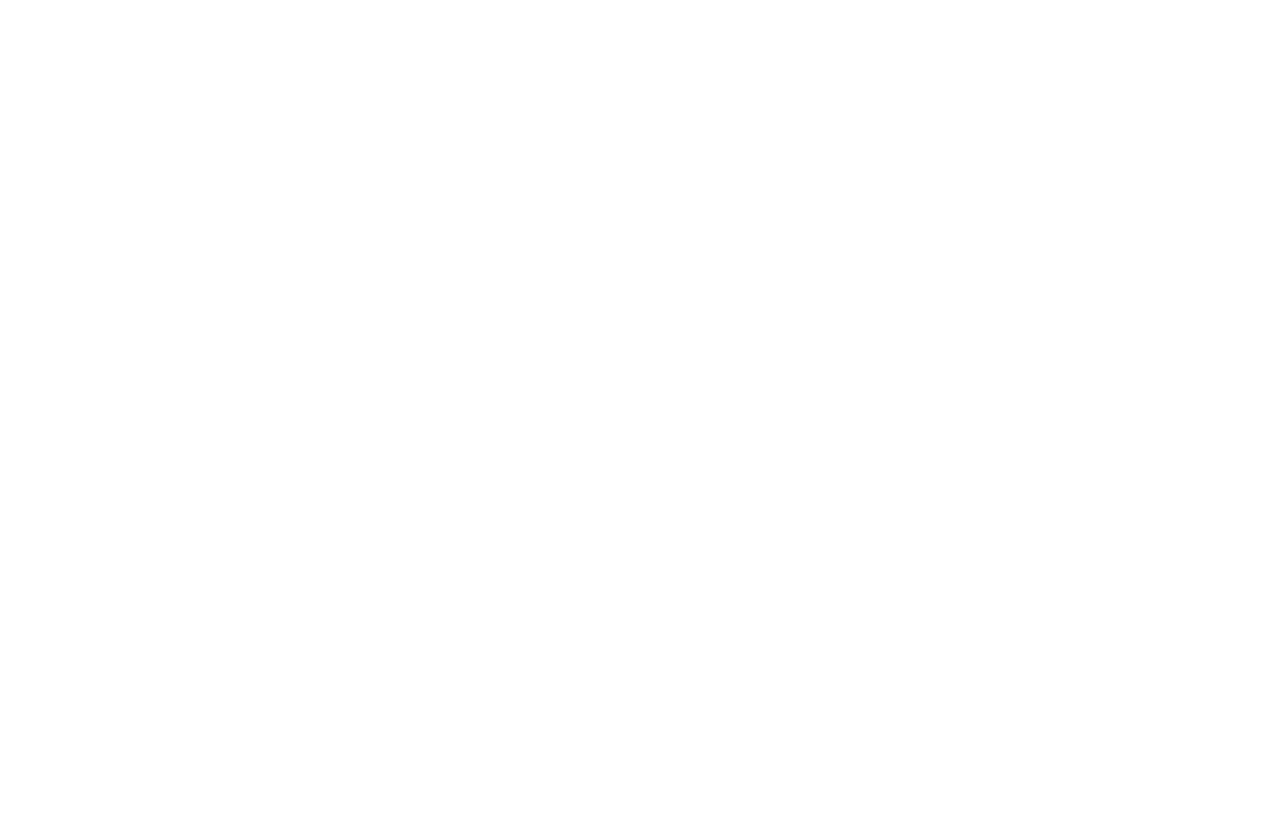
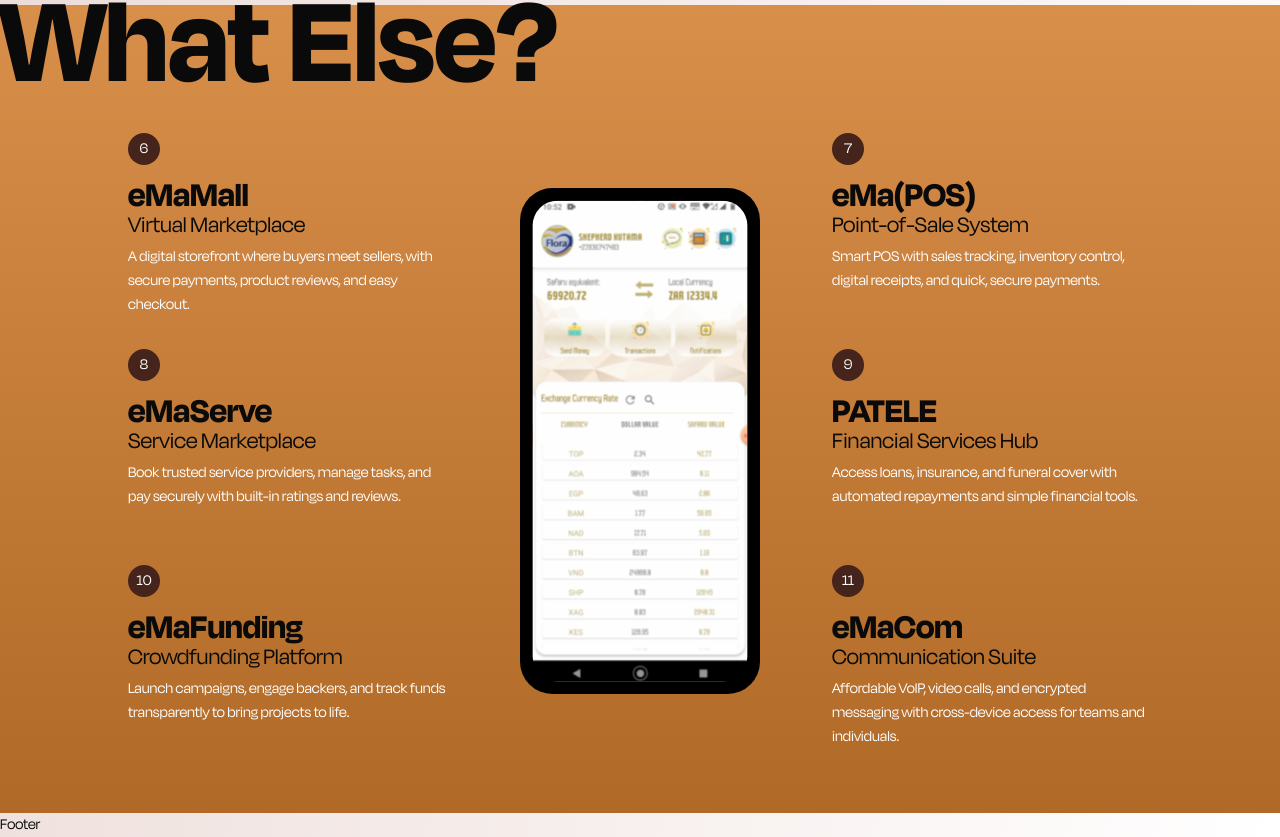
Before and after one commit to seif32/ema-landing, a React (Vite) app: page / in a window 1280 px wide. Shown: the part 4209-5046 px from the top of the page. Before the commit the page ends 4142 px from the top, so only its background shows below. Built offline with nearby package versions, Linux system fonts and the light colour scheme.

Commit message:
Add what_else-section

```diff
--- a/src/components/sections/ema-difference/EmaDifference.jsx
+++ b/src/components/sections/ema-difference/EmaDifference.jsx
@@ -32,7 +32,7 @@ const differenceCards = [
 
 function EmaDifference() {
   return (
-    <section className="flex flex-col px-16 mx-auto space-y-8 xl:px-32 ">
+    <section className="flex flex-col px-16 mx-auto space-y-8 sm:px-24 xl:px-32">
       <div className="text-center">
         <h2 className="text-2xl md:text-4xl">The eMalyami Difference</h2>
         <p className="text-lg leading-none text-muted-foreground">
@@ -45,10 +45,12 @@ function EmaDifference() {
           <img src={ManWoman} />
         </div>
 
-        <div className="grid flex-1 grid-cols-1 gap-4 w-full  sm:px-24 xl:p-16 sm:grid-cols-2 [@media(min-width:2200px)]:grid-cols-4">
+        <div className="grid flex-1 grid-cols-1 gap-4 w-full   sm:w-fit xl:p-16 sm:grid-cols-2 [@media(min-width:2200px)]:grid-cols-4">
           {differenceCards.map((card) => {
             return (
-              <Card className={"bg-[#E7D0CB] border-stone-400 gap-1 xl:gap-4"}>
+              <Card
+                className={"bg-[#E7D0CB]   border-stone-400 gap-1 xl:gap-4"}
+              >
                 <CardHeader>
                   <CardTitle
                     className={"flex  justify-center sm:justify-start gap-2"}
--- a/src/components/sections/our-components/OurComponents.jsx
+++ b/src/components/sections/our-components/OurComponents.jsx
@@ -1,3 +1,4 @@
+import ComponentContainer from "@/components/shared/ComponentContainer";
 import MobilePrototype from "../../../assets/our-components/components-mobile-prototype.svg";
 
 const components = [
@@ -58,24 +59,7 @@ function OurComponents() {
             />
           </div>
           {components.map((component, index) => {
-            return (
-              <div className={`${component.style} `}>
-                <div className="w-8 h-8 rounded-[16px] bg-accent grid place-items-center text-white mb-3">
-                  {index + 1}
-                </div>
-                <div className="mb-2">
-                  <h3 className="text-2xl font-bold leading-none md:text-4xl">
-                    {component.title}
-                  </h3>
-                  <p className="text-lg leading-none md:text-2xl">
-                    {component.subtitle}
-                  </p>
-                </div>
-                <p className="text-sm text-accent md:text-base">
-                  {component.description}
-                </p>
-              </div>
-            );
+            return <ComponentContainer component={component} index={index} />;
           })}
         </>
       </div>
--- a/src/components/sections/our-services/OurServices.jsx
+++ b/src/components/sections/our-services/OurServices.jsx
@@ -30,7 +30,7 @@ const services = [
 
 function OurServices() {
   return (
-    <section className="flex flex-col items-center px-16 mx-auto space-y-8 xl:px-32">
+    <section className="flex flex-col items-center px-16 mx-auto space-y-8 xl:px-32 sm:px-24">
       <SectionHeader
         subtitle={
           "From onboarding to real-time analytics, we manage the entire digital-finance lifecycle for you."
@@ -84,7 +84,7 @@ function OurServices() {
         </div> */}
       </div>
 
-      <div className="items-start justify-between hidden w-full xl:justify-center xl:gap-32 lg:flex ">
+      <div className="items-start justify-between hidden w-full 2xl:justify-center 2xl:gap-32 lg:flex ">
         <div className="flex flex-col h-full gap-8 ">
           {services.map((service) => {
             return (
@@ -103,13 +103,13 @@ function OurServices() {
           <img
             src={Mobile1}
             alt="mobile-1"
-            className="relative rotate-3 w-30 top-10"
+            className="relative w-42 rotate-3 top-10"
           />
-          <img src={Mobile2Large} alt="mobile-2-large" className="w-40" />
+          <img src={Mobile2Large} alt="mobile-2-large" className="w-50" />
           <img
             src={Mobile3}
             alt="mobile-3"
-            className="relative -rotate-3 w-30 bottom-10"
+            className="relative w-42 -rotate-3 bottom-10"
           />
         </div>
       </div>
--- /dev/null
+++ b/src/components/sections/what-else/WhatElse.jsx
@@ -0,0 +1,78 @@
+import ComponentContainer from "@/components/shared/ComponentContainer";
+import Mobile from "../../../assets/what-else/what-else-mobile-prototype.svg";
+
+const components_2 = [
+  {
+    title: "eMaMall ",
+    subtitle: "Virtual Marketplace",
+    description:
+      "A digital storefront where buyers meet sellers, with secure payments, product reviews, and easy checkout.",
+    style: "",
+  },
+  {
+    title: "eMa(POS)",
+    subtitle: "Point-of-Sale System",
+    description:
+      "Smart POS with sales tracking, inventory control, digital receipts, and quick, secure payments.",
+    style: "",
+  },
+  {
+    title: "eMaServe",
+    subtitle: "Service Marketplace",
+    description:
+      "Book trusted service providers, manage tasks, and pay securely with built-in ratings and reviews.",
+    style: "",
+  },
+  {
+    title: "PATELE",
+    subtitle: "Financial Services Hub",
+    description:
+      "Access loans, insurance, and funeral cover with automated repayments and simple financial tools.",
+    style: "",
+  },
+  {
+    title: "eMaFunding",
+    subtitle: "Crowdfunding Platform",
+    description:
+      "Launch campaigns, engage backers, and track funds transparently to bring projects to life.",
+    style: "",
+  },
+  {
+    title: "eMaCom",
+    subtitle: "Communication Suite",
+    description:
+      "Affordable VoIP, video calls, and encrypted messaging with cross-device access for teams and individuals.",
+    style: "",
+  },
+];
+
+function WhatElse() {
+  return (
+    <section className="relative bg-gradient-to-t to-[#D88F4A] from-[#B06926] lg:px-32 py-16 lg:pt-32 sm:px-24 px-16">
+      <h2 className="absolute   top-0 left-0 font-bold text-7xl lg:text-9xl leading-[0.6] ">
+        What Else?
+      </h2>
+      <div className="grid grid-cols-1 sm:grid-cols-2 gap-y-10 lg:grid-cols-3 lg:grid-rows-3 lg:gap-y-8 sm:gap-8">
+        <>
+          {components_2.map((component, index) => {
+            return (
+              <ComponentContainer
+                component={component}
+                index={index}
+                startFrom={6}
+                descriptionStyle={"text-white"}
+              />
+            );
+          })}
+          <img
+            src={Mobile}
+            alt="mobile-what-else"
+            className="hidden sm:block lg:col-start-2 lg:w-60 sm:row-span-2 sm:col-start-2 sm:row-start-1 sm:w-40 lg:row-span-full place-self-center sm:rotate-8 lg:rotate-0"
+          />
+        </>
+      </div>
+    </section>
+  );
+}
+
+export default WhatElse;
--- /dev/null
+++ b/src/components/shared/ComponentContainer.jsx
@@ -0,0 +1,25 @@
+function ComponentContainer({
+  component,
+  index,
+  startFrom = 1,
+  descriptionStyle,
+}) {
+  return (
+    <div className={`${component.style} `}>
+      <div className="w-8 h-8 rounded-[16px] bg-accent grid place-items-center text-white mb-3">
+        {index + startFrom}
+      </div>
+      <div className="mb-2">
+        <h3 className="text-2xl font-bold leading-none md:text-4xl">
+          {component.title}
+        </h3>
+        <p className="text-lg leading-none md:text-2xl">{component.subtitle}</p>
+      </div>
+      <p className={`text-sm text-accent md:text-base ${descriptionStyle}`}>
+        {component.description}
+      </p>
+    </div>
+  );
+}
+
+export default ComponentContainer;
--- a/src/pages/Home.jsx
+++ b/src/pages/Home.jsx
@@ -2,6 +2,7 @@ import EmaDifference from "@/components/sections/ema-difference/EmaDifference";
 import Hero from "@/components/sections/hero/Hero";
 import OurComponents from "@/components/sections/our-components/OurComponents";
 import OurServices from "@/components/sections/our-services/OurServices";
+import WhatElse from "@/components/sections/what-else/WhatElse";
 import WhoAreWe from "@/components/sections/who-are-we/WhoAreWe";
 
 function Home() {
@@ -12,6 +13,7 @@ function Home() {
       <WhoAreWe />
       <OurComponents />
       <OurServices />
+      <WhatElse />
     </div>
   );
 }
```
Also changed, not shown: src/assets/what-else/what-else-mobile-prototype.svg (added).
